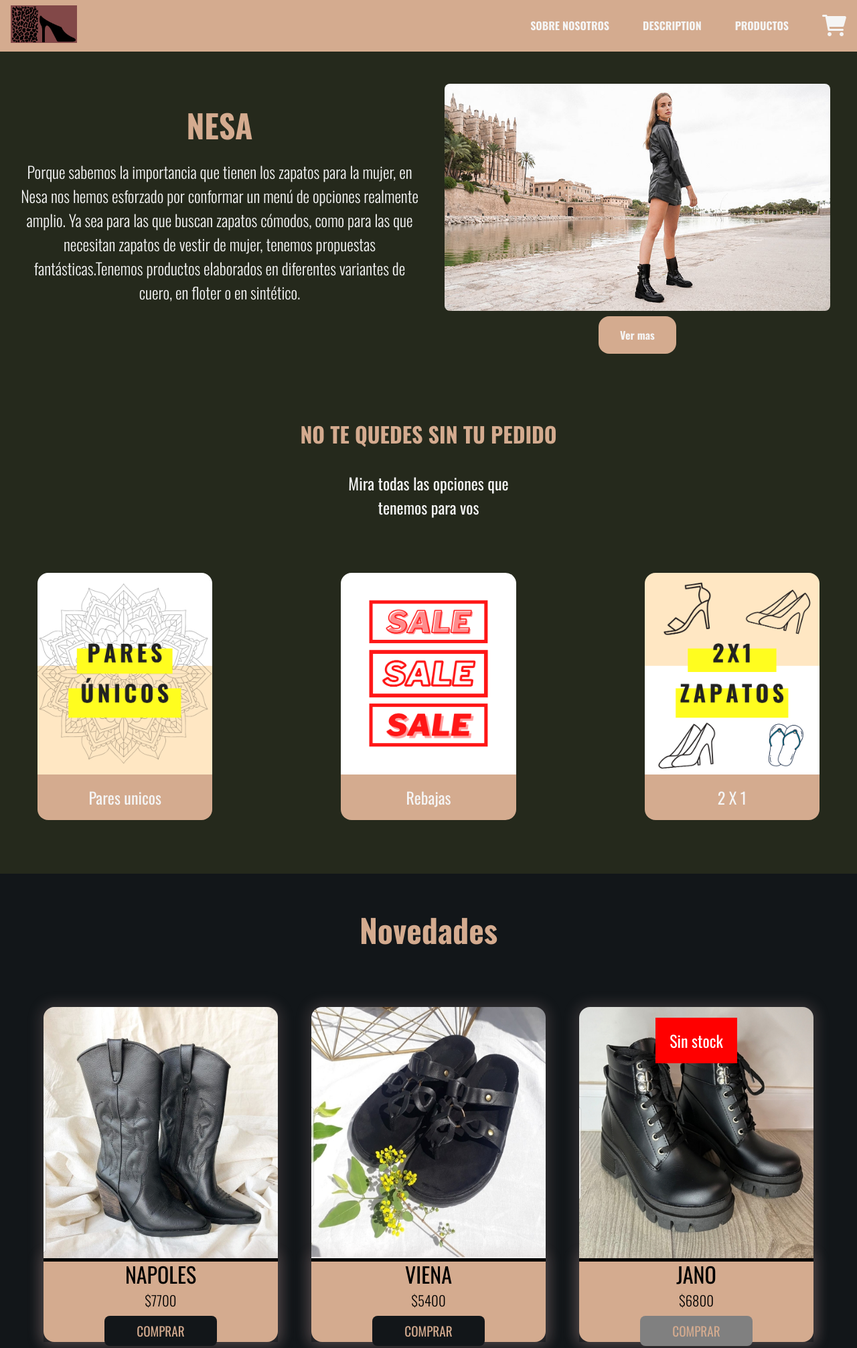
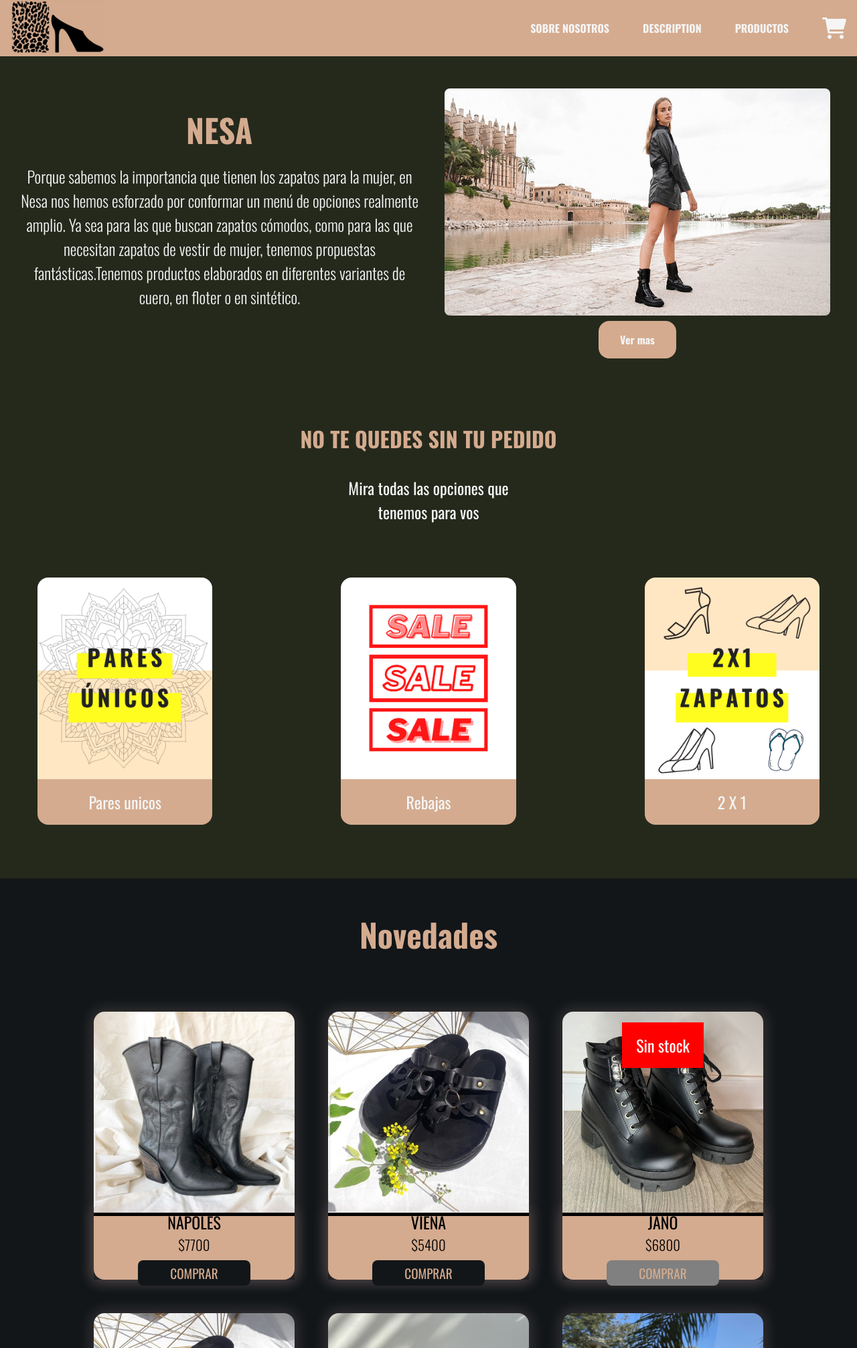
Before and after one commit to sebaberti/landing-nesa, a plain HTML site: page index.html in a window 1280 px wide. Shown: the top 2012 px of the page at 67% size. Drawn offline with nearby package versions, Linux system fonts and the light colour scheme.

Commit message:
cambie el logo

```diff
--- a/index.html
+++ b/index.html
@@ -4,6 +4,10 @@
     <meta charset="UTF-8" />
     <meta http-equiv="X-UA-Compatible" content="IE=edge" />
     <meta name="viewport" content="width=device-width, initial-scale=1.0" />
+    <link
+    rel="stylesheet"
+    href="https://cdnjs.cloudflare.com/ajax/libs/animate.css/4.1.1/animate.min.css"
+  />
     <title>Nesa</title>
     <link rel="stylesheet" href="style.css" />
     <link
@@ -18,7 +22,7 @@
           <!-- Logo -->
           <li>
             <a href="#"
-              ><img src="./img/llllll.png" alt="nesa-logo" class="logo"
+              ><img src="./img/logonesa.png" alt="nesa-logo" class="logo"
             /></a>
           </li>
           <!-- Links del navbar  -->
@@ -39,7 +43,7 @@
       <!--seccion 1 about  -->
       <section class="about-section" id="about">
         <div class="about-content">
-          <h1 class="title">NESA</h1>
+          <h1 class="title animate__animated animate__backInDown">NESA</h1>
           <p>
             Porque sabemos la importancia que tienen los zapatos para la mujer, en Nesa nos hemos esforzado por conformar un menú de opciones realmente amplio. Ya sea para las que buscan zapatos cómodos, como para las que necesitan zapatos de vestir de mujer, tenemos propuestas fantásticas.Tenemos productos elaborados en diferentes variantes de cuero, en floter o en sintético.
           </p>
--- a/style.css
+++ b/style.css
@@ -35,21 +35,17 @@ li {
   height: auto;
 }
 
-header {
-  background-color: var(--pink);
-  padding: 0.5rem 1rem 0.5rem 1rem;
+/* Menu */
+.header {
+  background: var(--pink);
 }
-
-.logo {
-  width: 70%;
-}
-
-/* Menu */
 .menu {
   display: flex;
   justify-content: space-between;
   align-items: center;
   flex-wrap: wrap;
+  background: var(--pink);
+  padding: 0 1rem;
 }
 
 .menu i {
@@ -76,7 +72,6 @@ header {
 .item a:visited {
   color: var(--white);
 }
-
 /*terminado el menu */
 
 /* Seccion 1 About */
@@ -184,6 +179,12 @@ header {
   width: 70%;
   border-radius: 0 0 1rem 1rem;
 }
+
+.card:hover {
+  transform: scale(1.1);
+  transition: all 0.5s ease-in-out;
+}
+
 /* terminada la secction 2 */
 /* seccion 3 */
 
@@ -205,45 +206,6 @@ header {
   align-items: center;
   text-align: center;
 }
-/*
-.product img {
-  width: 50%;
-}
-
-.product {
-  margin-top: 7rem;
-  display: flex;
-  flex-direction: column;
-  justify-content: center;
-  align-items: center;
-  width: 350px;
-  height: 500px;
-  border-radius: 2rem;
-  box-shadow: 0 0 20px 5px rgba(0, 0, 0, 0.2);
-  position: relative;
-}
-
-.product-title {
-  text-transform: uppercase;
-  font-size: 2rem;
-  max-width: 200px;
-  margin-top: 2rem;
-}
-
-.product-price {
-  font-weight: var(--medium);
-  font-size: 2.5rem;
-  margin: 2rem 0;
-}
-
-.btn-products {
-  background: var(--pink);
-  border-radius: 0.5rem;
-  font-size: 1.2rem;
-  padding: 1rem 5rem;
-  color: var(--white);
-  text-transform: uppercase;
-} */
 .product img {
   width: 100%;
   height: 75%;
@@ -256,8 +218,8 @@ header {
   flex-direction: column;
   justify-content: center;
   align-items: center;
-  width: 350px;
-  height: 500px;
+  width: 300px;
+  height: 400px;
   border-radius: 1rem 1rem 0 0;
   box-shadow: 0 0 20px 5px rgba(194, 158, 158, 0.2);
   position: relative;
@@ -265,7 +227,7 @@ header {
 
 .product-title {
   text-transform: uppercase;
-  font-size: 2rem;
+  font-size: 1.5rem;
 }
 
 .product-price {
@@ -278,7 +240,7 @@ header {
   color: var(--pink);
   border-radius: 0.5rem;
   font-size: 1.2rem;
-  padding: 0.5rem 3rem;
+  padding: 0.3rem 3rem;
 
   text-transform: uppercase;
 }
@@ -290,7 +252,7 @@ header {
   align-items: center;
   text-align: center;
   background: var(--pink);
-  width: 350px;
+  width: 300px;
   height: 25%;
   border-radius: 0 0 1rem 1rem;
   border-top: 5px solid black;
@@ -321,7 +283,7 @@ header {
 
 .info-section h3 {
   color: var(--pink);
-  font-size: 1.5rem;
+  font-size: 1.4rem;
   text-align: center;
   font-weight: var(--medium);
   text-transform: uppercase;
@@ -329,7 +291,7 @@ header {
 
 .info-section p {
   text-align: center;
-  font-size: 1.5rem;
+  font-size: 1.3rem;
   color: var(--white);
   max-width: 300px;
   margin: 1rem auto 2rem auto;
@@ -339,7 +301,7 @@ header {
 .fa-solid.fa-arrow-right-arrow-left,
 .fa-solid.fa-credit-card {
   color: var(--white);
-  font-size: 70px;
+  font-size: 50px;
   margin-bottom: 2rem;
 }
 
```
Also changed, not shown: img/logonesa.png (added).
